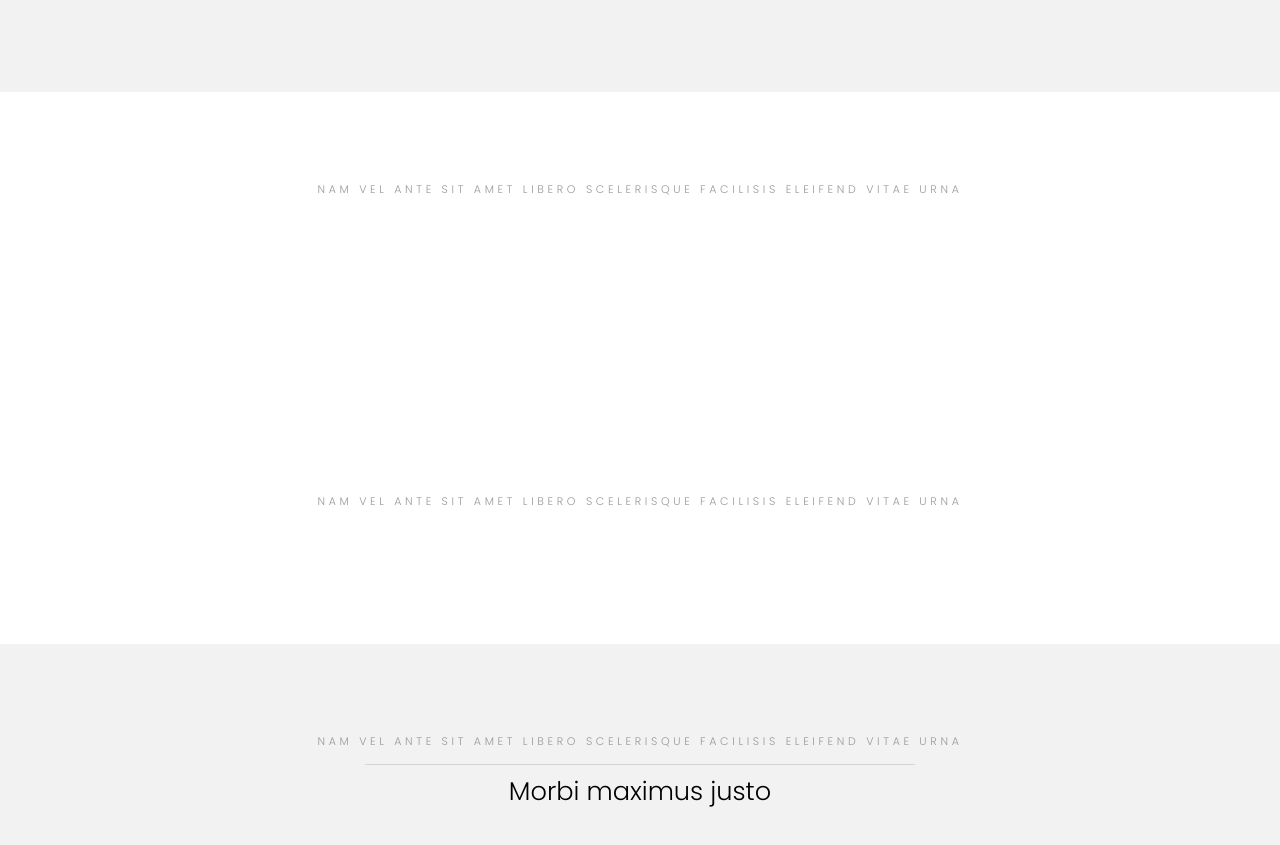
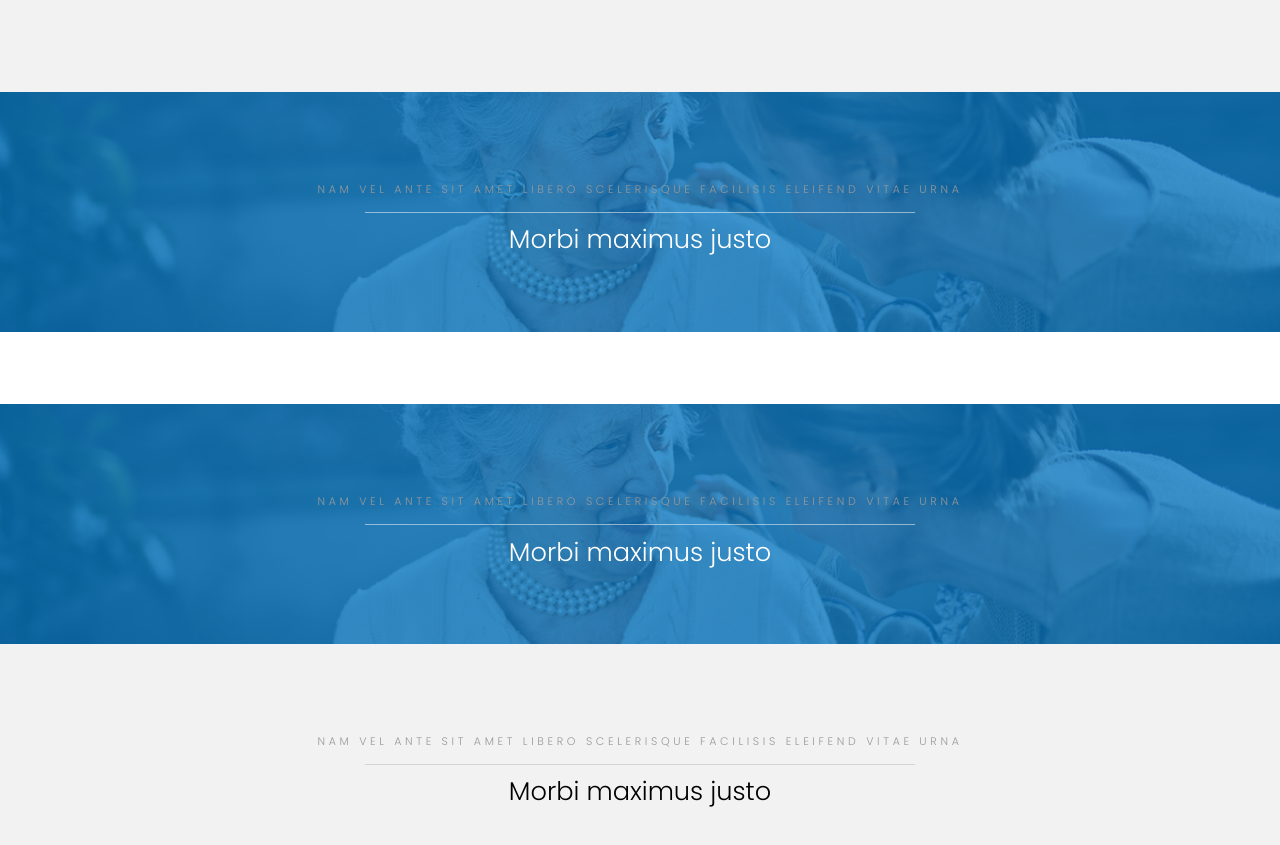
Before and after one commit to Saboori15/Barnsville, a plain HTML site: page index.html in a window 1280 px wide. Shown: the part 1248-2093 px from the top of the page. Drawn offline with Linux system fonts and the light colour scheme; the site is published under a folder, as on GitHub Pages, so addresses that start at the root find nothing.

Commit message:
Skew Images fix

```diff
--- a/assets/css/main.css
+++ b/assets/css/main.css
@@ -3099,7 +3099,7 @@
 		.wrapper.style3 {
 
 			color: #bfbfbf;
-			background-image: url(/images/nav-contBG.png);
+			background-image: url(../../images/nav-contBG.png);
 			background-size: cover;
 			background-attachment: fixed;
 			background-position: center;
--- /dev/null
+++ b/link.txt
@@ -0,0 +1 @@
+https://sws.mnstate.edu/jw3226yv/Barnsville/
```
